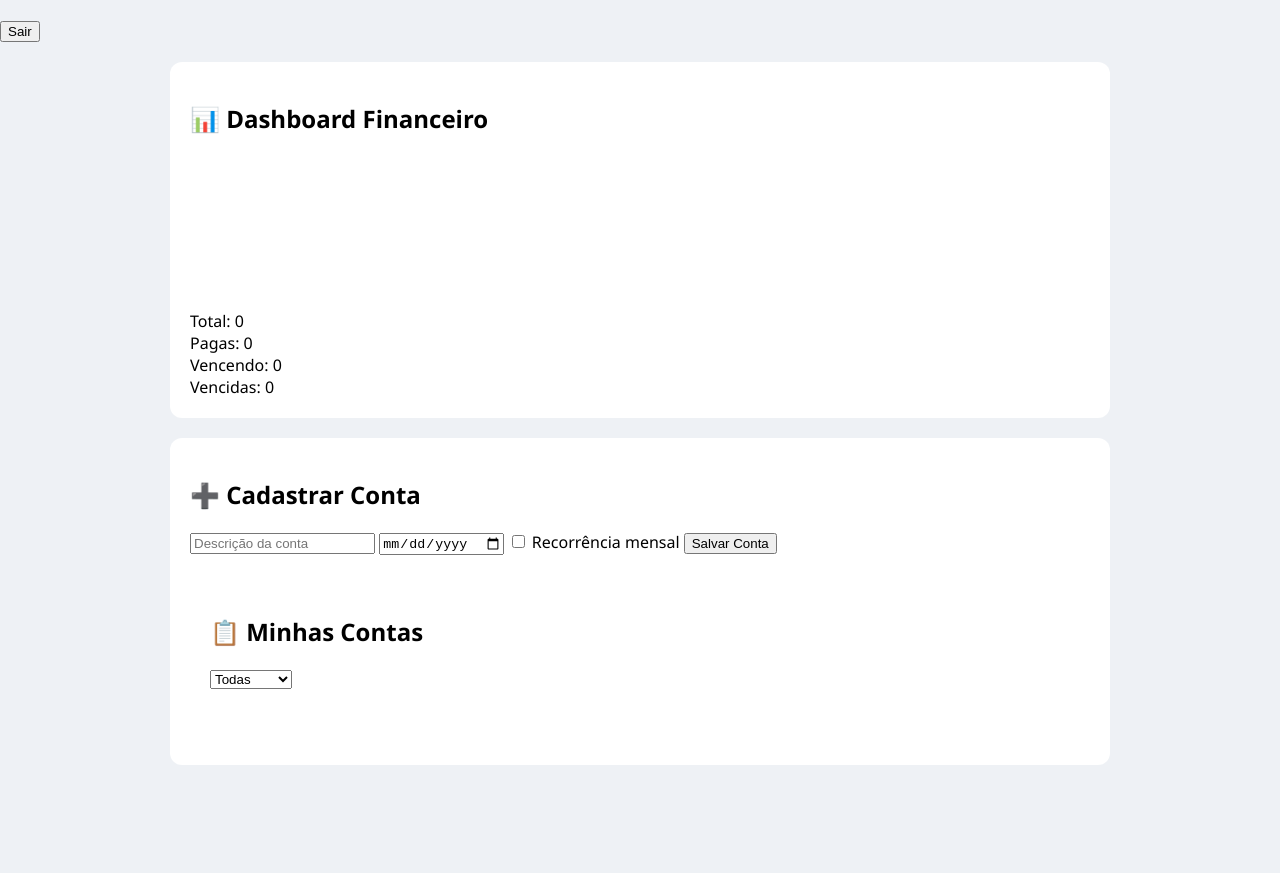
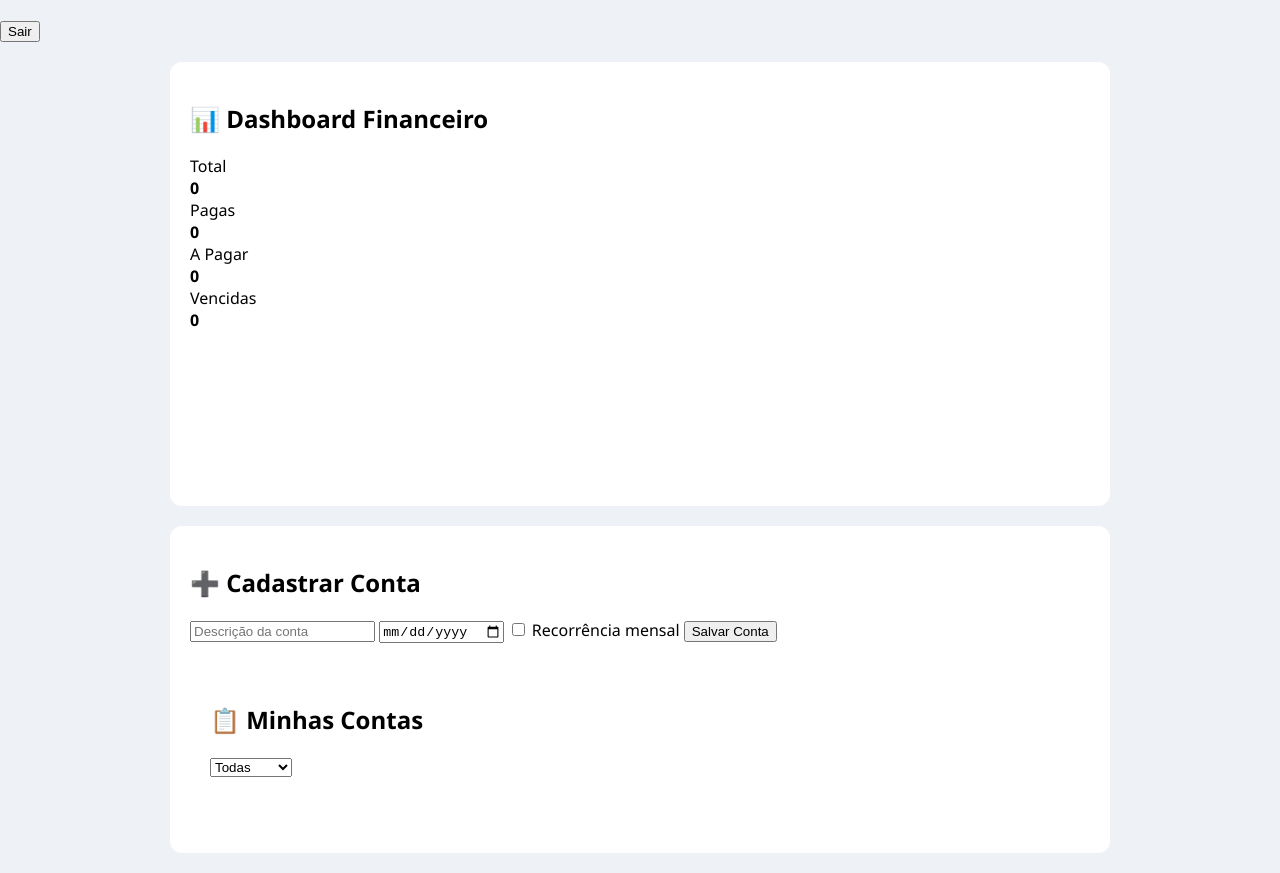
Before and after one commit to liparini/pagamento, a plain HTML site: page index.html in a window 1280 px wide. Shown: the part 67-940 px from the top of the page. Before the commit the page ends 852 px from the top, so only its background shows below. Drawn offline with nearby package versions, Linux system fonts and the light colour scheme; no server answers.

Commit message:
Revise dashboard layout and card structure
Updated the dashboard layout and card structure for better clarity.

```diff
--- a/index.html
+++ b/index.html
@@ -22,19 +22,20 @@
 <main class="container">
 
   <!-- DASHBOARD -->
-  <section class="dashboard">
-    <h2>📊 Dashboard Financeiro</h2>
-    <div class="grafico">
-      <canvas id="graficoPizza"></canvas>
-    </div>
+<section id="dashboard" class="dashboard">
+  <h2>📊 Dashboard Financeiro</h2>
 
-    <div class="resumo">
-      <div class="card total">Total: <span id="totalContas">0</span></div>
-      <div class="card pagas">Pagas: <span id="contasPagas">0</span></div>
-      <div class="card vencendo">Vencendo: <span id="contasVencendo">0</span></div>
-      <div class="card vencidas">Vencidas: <span id="contasVencidas">0</span></div>
-    </div>
-  </section>
+  <div class="cards">
+    <div class="card total">Total<br><strong id="totalContas">0</strong></div>
+    <div class="card pagas">Pagas<br><strong id="contasPagas">0</strong></div>
+    <div class="card abertas">A Pagar<br><strong id="contasAbertas">0</strong></div>
+    <div class="card vencidas">Vencidas<br><strong id="contasVencidas">0</strong></div>
+  </div>
+
+  <div class="grafico-container">
+    <canvas id="graficoPizza"></canvas>
+  </div>
+</section>
 
   <!-- CONTEÚDO -->
   <section class="conteudo">
```
